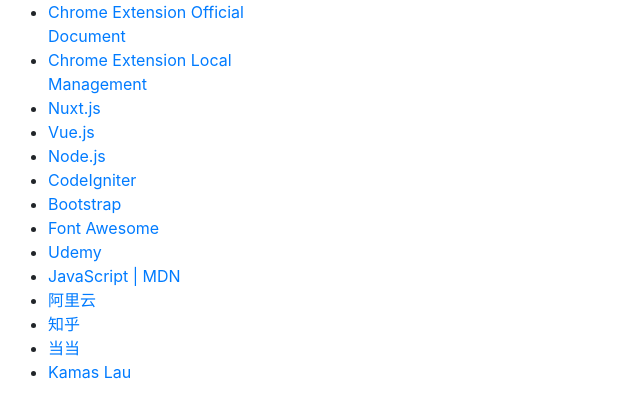
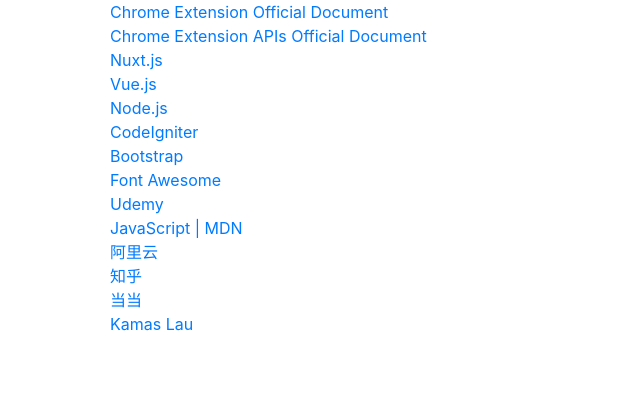
Before and after one commit to kamaslau/chrome_extension_demo, a browser extension: page new_tab.html in a window 1280 px wide. Shown: the whole page, without its empty margins (0-640 px from the left). Drawn offline with nearby package versions, Linux system fonts and the light colour scheme.

Commit message:
beta20200111
Changed
精简代码，完善样式，替换过期方法

```diff
--- a/css/style.css
+++ b/css/style.css
@@ -1,6 +1,7 @@
 html {font-size:16px;}
 
-body {width:20rem;}
+ul {list-style:none;}
+a {text-decoration:none;}
 
 .form-group * {font-size:.875rem;margin-bottom:.75rem;height:2.25rem;line-height:2.25rem;}
 label {margin-bottom:0;}
--- a/js/background.js
+++ b/js/background.js
@@ -1,4 +1,5 @@
 // https://developer.chrome.com/extensions/background_pages
+// https://developer.chrome.com/extensions/api_index
 
 console.log('background.js loaded')
 
--- a/new_tab.json
+++ b/new_tab.json
@@ -6,8 +6,8 @@
     },
 
     {
-      "name": "Chrome Extension Local Management",
-      "url": "chrome://extensions/"
+      "name": "Chrome Extension APIs Official Document",
+      "url": "https://developer.chrome.com/extensions/api_index"
     },
 
     {
```
Also changed, not shown: js/dangdang.js (+4 -3 lines), popup.html (+4 -1 lines), manifest.json.
